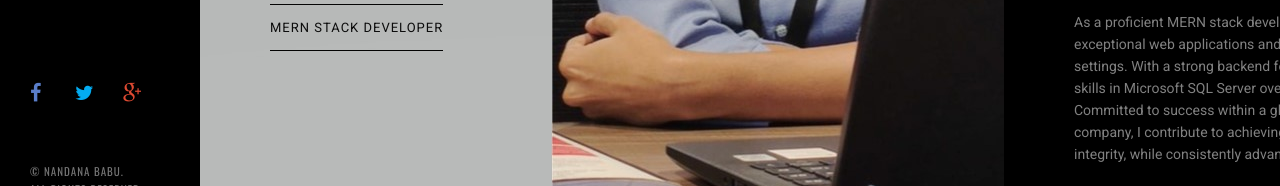
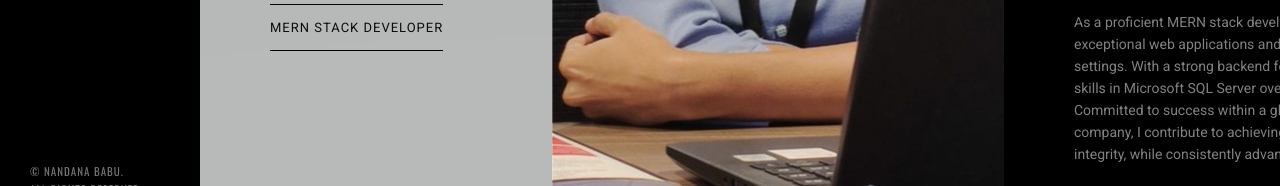
Before and after one commit to NanduNanduz/MyPersonalPortfolio, a plain HTML site: page index.html in a window 1280 px wide. Shown: the part 567-753 px from the top of the page. Drawn offline with nearby package versions, Linux system fonts and the light colour scheme.

```diff
--- a/index.html
+++ b/index.html
@@ -78,10 +78,7 @@
           <span id="link_blog">Blog</span>
         </a> -->
       </nav>
-      <div class="social"> <a href="https://www.facebook.com" target="_blank" class="facebook"><i
-            class="fa fa-facebook"></i></a> <a href="https://twitter.com" target="_blank" class="twitter"><i
-            class="fa fa-twitter"></i></a> <a href="https://plus.google.com" target="_blank" class="google-plus"><i
-            class="fa fa-google-plus"></i></a> </div>
+
       <div class="copyright"> © Nandana Babu.<br>
         All Rights Reserved. </div>
     </aside>
```
